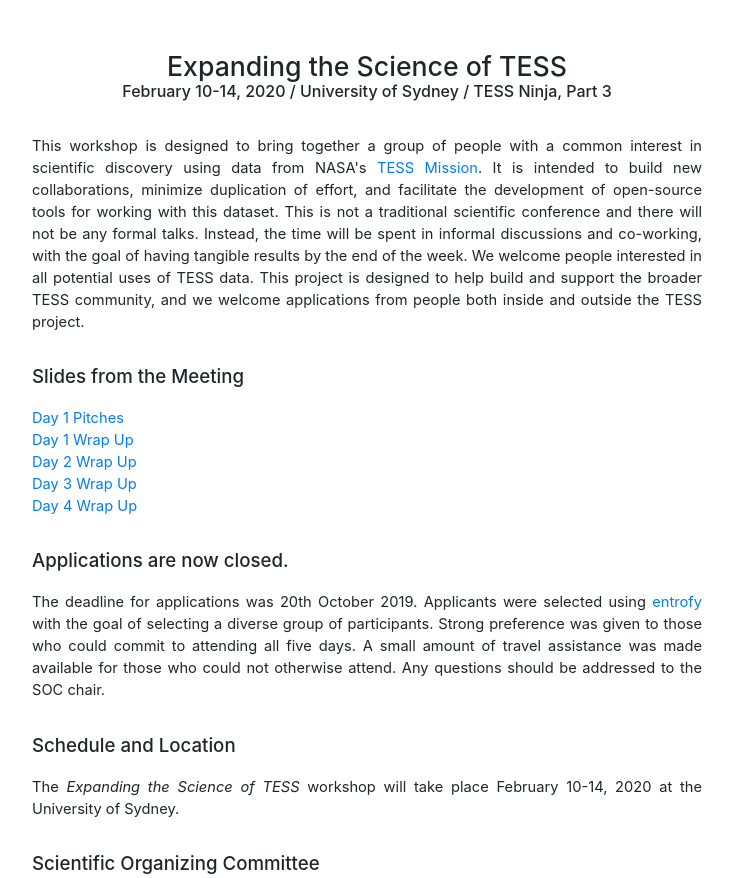
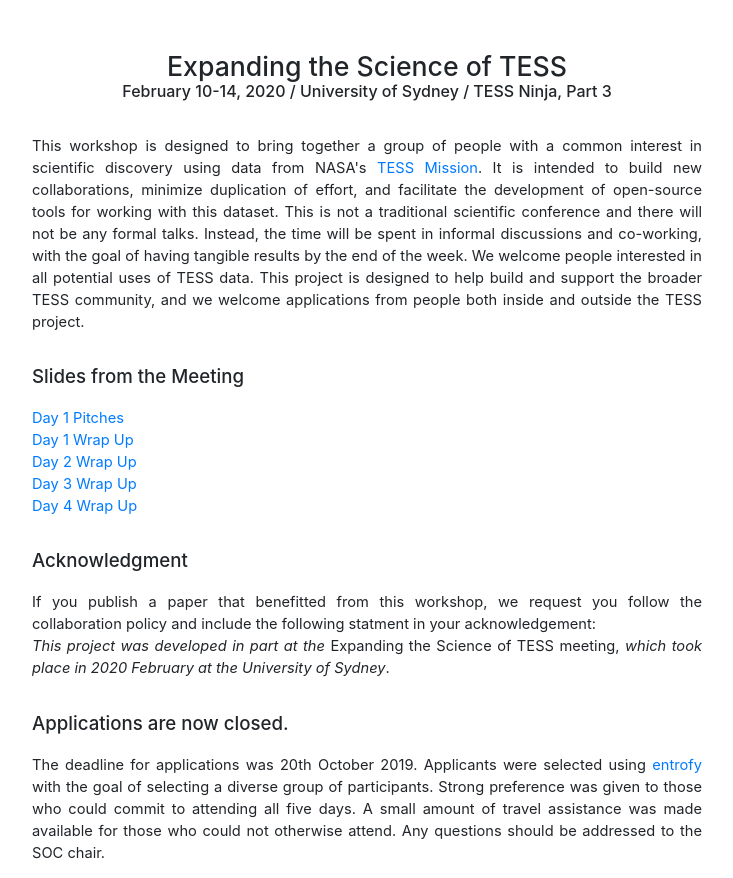
Before and after one commit to benmontet/website, a plain HTML site: page three/index.html in a window 1280 px wide. Shown: the top 878 px of the page, without its empty margins (273-1006 px from the left). Drawn offline with nearby package versions, Linux system fonts and the light colour scheme.

Commit message:
Update index.html

```diff
--- a/three/index.html
+++ b/three/index.html
@@ -54,6 +54,14 @@ project.
 <a href="https://docs.google.com/presentation/d/1Re8GuBn0b2imUsF_hMc2rlE1R1rujKjq6DQLLEC3J4s/edit">Day 2 Wrap Up</a> <br>
 <a href="https://docs.google.com/presentation/d/1Js9zVD6mOivV2neJVQ_KzZijQq4s_lBdVsYnEpNvHs8/edit">Day 3 Wrap Up</a> <br>
 <a href="https://docs.google.com/presentation/d/1_qCU8TtBI61U4qsSbOwBWUWWVgiVuh54Eq7JO5ujlHk/edit">Day 4 Wrap Up</a> <br>
+</p>
+
+<h2>Acknowledgment</h2>
+
+<p>
+If you publish a paper that benefitted from this workshop, we request you follow the collaboration policy and include the following statment in your acknowledgement:
+<br>
+    <i>This project was developed in part at the</i> Expanding the Science of TESS meeting, <i>which took place in 2020 February at the University of Sydney</i>.
 </p>
 
 
```
